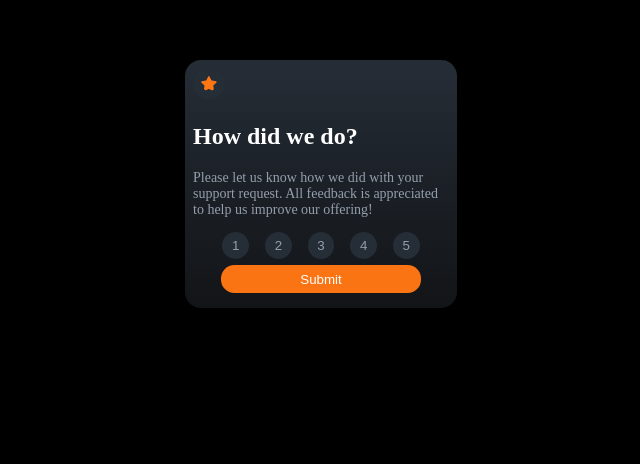
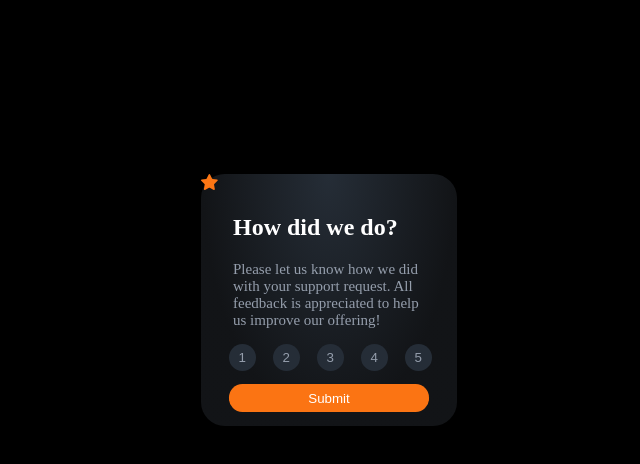
Before and after one commit to utha007/interactive-rating-component-main, a plain HTML site: page index.html in a window 1280 px wide. Shown: the part 108-572 px from the top of the page, without its empty margins (319-959 px from the left). Drawn offline with Linux system fonts and the light colour scheme.

Commit message:
Update styles.css

```diff
--- a/styles.css
+++ b/styles.css
@@ -1,80 +1,83 @@
 body{
     background-color: black;
-    display: flex;
-    justify-content: center;
-    align-content: center;
     font-family: Overpass;
 }
+
 main{
-    border-radius: 1em;
-    background-image: linear-gradient(hsl(213, 19%, 18%), hsl(216, 12%, 8%));
+
+    width: 100vw;
+    height: 100vh;
     display: flex;
     flex-direction: column;
     justify-content: center;
     align-items: center;
-
-    padding: 0.5em;
-    max-width: 25vw;
-    position: relative;
-    top: 10em;
-    /* left: 25%; */
 }
 
-form{
+.content{
+    background-image: radial-gradient(ellipse at center top, hsl(213, 19%, 18%)0%, hsl(216, 12%, 8%)70%);
+    border-radius: 1.5em;
+    margin: auto;
     display: flex;
     flex-direction: column;
-    align-items: center;
+    justify-content: center;
+    max-width: 25vw;
+    max-height: 25vw;
+
+}
+.description{
+
+    align-self: center;
+    max-width: 15vw;
+    max-height: 15vw;
+    padding-left: 2em;
+    padding-right: 2em;
+    padding-top: 0;
+    padding-bottom: 0;
 }
 
+.star-btn{
+    margin-top: 2em;
+    margin-left: 2em;
+    margin-bottom: 0;
+    background-color: hsl(213, 19%, 18%);
+    max-width: 4em;
+    max-height: 4em;
+    border-radius: 50%;
+    border: none;
+}
+form{
 
-
-
-.star img{
-    background-color: hsl(213, 19%, 18%);
-    width: 1em;
-    border-radius: 50%;
-    padding: 0.5em;
-    align-self: flex-start;
-
+    align-self: center;
 }
-h2{
-    color: hsl(0, 0%, 100%);
-    font-weight: 700;
-}
-p{
-    font-size: 14px;
-    color: hsl(217, 12%, 63%);
-    font-weight: 400;
-}
-.btn-value{
+.btn-value {
     background-color: hsl(213, 19%, 18%);
     border: none;
     min-width: 2em;
-    min-height:2em;
+    min-height: 2em;
     border-radius: 50%;
     color: hsl(217, 12%, 63%);
+    font-weight: 400;
+    margin-left: 1em;
 
-    font-weight: 400;
 
 }
-.submit-btn a button{
+
+.submit-btn a button {
     color: hsl(0, 0%, 100%);
     background-color: hsl(25, 97%, 53%);
     width: 15em;
     border-radius: 1em;
     border: none;
-    margin: 0.5em;
+    margin: 1em;
     padding: 0.5em;
 
 }
-.values{
-    display: flex;
-    gap: 1em;
-
+h2{
+    color: white;
+    font-weight: 700;
 }
-.content{
-    display: flex;
-    flex-direction: column;
-    justify-content: center;
-    max-width: 20vw;
+p{
+    color: hsl(217, 12%, 63%);
+    font-size: 15px;
+    font-weight: 400;
 }
```
